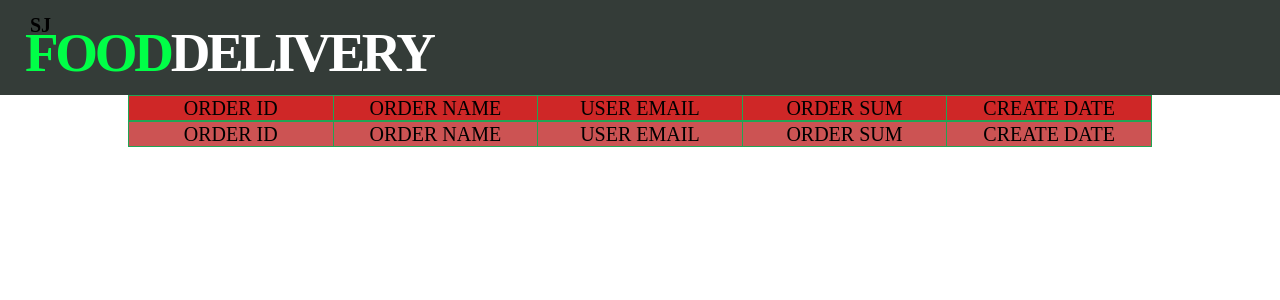
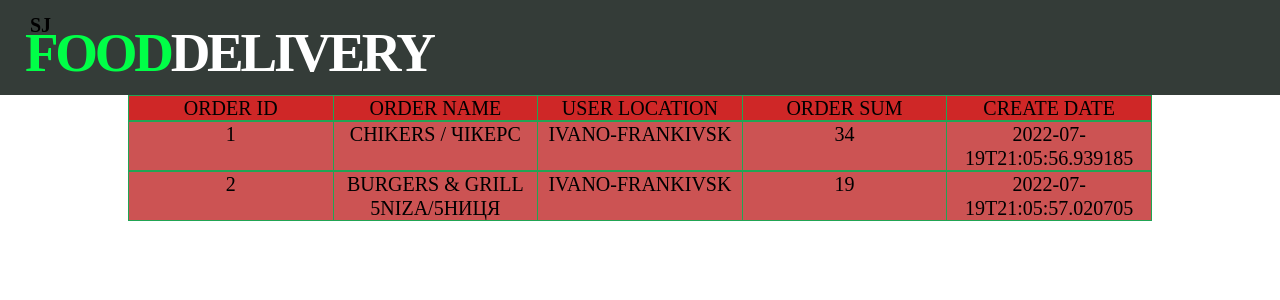
Before and after one commit to Kamarhinanton/food-delivery, a React (Create React App) app: page / in a window 1280 px wide. Shown: the top 300 px of the page. Built offline with nearby package versions, Linux system fonts and the light colour scheme.

Commit message:
feat: add container to orders

```diff
--- a/src/App.jsx
+++ b/src/App.jsx
@@ -1,13 +1,13 @@
 import './App.css';
 import './null.scss'
 import HeaderPanel from './components/HeaderPanel/HeaderPanel'
-import Orders from './components/Orders/Orders'
+import OrdersContainer from "./components/Orders/OrdersContainer";
 
 function App() {
   return (
     <div>
         <HeaderPanel/>
-        <Orders/>
+        <OrdersContainer/>
     </div>
   );
 }
--- a/src/components/Orders/HeadOrder/HeadOrder.js
+++ b/src/components/Orders/HeadOrder/HeadOrder.js
@@ -6,7 +6,7 @@ const HeadOrder = () => {
             <ul className='head-order__content'>
                 <li>Order ID</li>
                 <li>Order Name</li>
-                <li>User Email</li>
+                <li>User Location</li>
                 <li>Order Sum</li>
                 <li>Create Date</li>
             </ul>
--- a/src/components/Orders/Order/Order.js
+++ b/src/components/Orders/Order/Order.js
@@ -1,14 +1,14 @@
 import '../HeadOrder/HeadOrder.scss'
 
-const Order = () => {
+const Order = (props) => {
     return(
         <div className='head-order'>
             <ul className='head-order__content light'>
-                <li>Order ID</li>
-                <li>Order Name</li>
-                <li>User Email</li>
-                <li>Order Sum</li>
-                <li>Create Date</li>
+                <li>{props.orderId}</li>
+                <li>{props.orderName}</li>
+                <li>{props.orderLocation}</li>
+                <li>{props.orderCost}</li>
+                <li>{props.orderData}</li>
             </ul>
         </div>
     )
--- a/src/components/Orders/Orders.js
+++ b/src/components/Orders/Orders.js
@@ -3,11 +3,19 @@ import './Orders.scss'
 import HeadOrder from "./HeadOrder/HeadOrder";
 import Order from "./Order/Order";
 
-const Orders = ()=> {
+const Orders = (props)=> {
+    let orderLinks = props.order.orderId.map(item => <Order
+        key={item.establishmentId}
+        orderId={item.establishmentId}
+        orderName={item.establishmentName}
+        orderLocation = {item.establishmentLocation}
+        orderData = {item.createDate}
+        orderCost = {item.deliveryCost}
+    />)
     return (
       <div className='orders-container'>
             <HeadOrder/>
-            <Order/>
+          {orderLinks}
       </div>
     )
 }
--- /dev/null
+++ b/src/components/Orders/OrdersContainer.js
@@ -0,0 +1,23 @@
+import {connect} from "react-redux";
+import Orders from "./Orders";
+import {setOrderId} from "../../redux/orders-reducer";
+
+const OrdersContainer = (props) => {
+    return (
+        <Orders order = {props.order}/>
+    )
+}
+
+let mapStateToProps = (state) => {
+    return {
+        order: state.orderContent,
+    }
+}
+
+let mapDispatchToProps = (dispatch) => {
+    return {
+        setOrderId: () => {dispatch(setOrderId())},
+    }
+}
+
+export default connect(mapStateToProps, mapDispatchToProps)(OrdersContainer);
--- a/src/redux/orders-reducer.js
+++ b/src/redux/orders-reducer.js
@@ -1,4 +1,4 @@
-const SET_USERS = 'SET_USERS';
+const SET_ORDERS = 'SET_ORDERS';
 
 let initialState = {
     orderId: [
@@ -33,8 +33,8 @@ let initialState = {
 
 const orderReducer = (state = initialState, action) => {
     switch (action.type) {
-        case SET_USERS :
-            return {...state, users: action.users}
+        case SET_ORDERS :
+            return {...state, orderId: action.orderId}
         default:
             return state;
     }
@@ -42,4 +42,4 @@ const orderReducer = (state = initialState, action) => {
 
 export default orderReducer;
 
-export const setUsers = (users) => ({type: SET_USERS, users})
+export const setOrderId = (orderId) => ({type: SET_ORDERS, orderId})
```
Also changed, not shown: src/components/Orders/Order/OrderContainer.js (deleted, +0 -23 lines).
